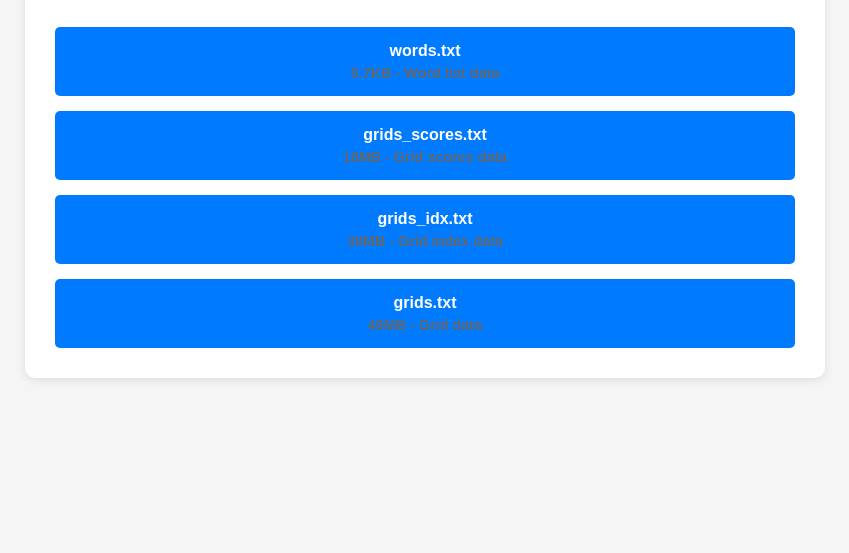
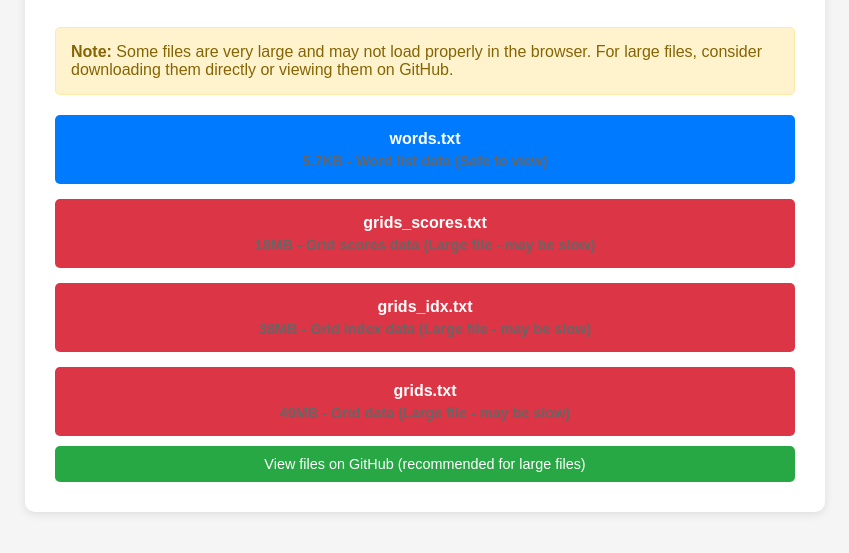
Before and after one commit to lupify/lupin.github.io, a plain HTML site: page index.html in a window 1280 px wide. Shown: the part 111-664 px from the top of the page, without its empty margins (215-1064 px from the left). Drawn offline with Linux system fonts and the light colour scheme.

Commit message:
modification for viewing

```diff
--- a/index.html
+++ b/index.html
@@ -23,6 +23,14 @@
             text-align: center;
             margin-bottom: 30px;
         }
+        .warning {
+            background-color: #fff3cd;
+            border: 1px solid #ffeaa7;
+            color: #856404;
+            padding: 15px;
+            border-radius: 5px;
+            margin-bottom: 20px;
+        }
         .file-links {
             display: flex;
             flex-direction: column;
@@ -42,34 +50,64 @@
         .file-link:hover {
             background-color: #0056b3;
         }
+        .file-link.large {
+            background-color: #dc3545;
+        }
+        .file-link.large:hover {
+            background-color: #c82333;
+        }
         .file-info {
             font-size: 0.9em;
             color: #666;
             margin-top: 5px;
+        }
+        .github-link {
+            display: block;
+            padding: 10px 15px;
+            background-color: #28a745;
+            color: white;
+            text-decoration: none;
+            border-radius: 5px;
+            margin-top: 10px;
+            text-align: center;
+            font-size: 0.9em;
+        }
+        .github-link:hover {
+            background-color: #218838;
         }
     </style>
 </head>
 <body>
     <div class="container">
         <h1>Grids Data Files</h1>
+
+        <div class="warning">
+            <strong>Note:</strong> Some files are very large and may not load properly in the browser.
+            For large files, consider downloading them directly or viewing them on GitHub.
+        </div>
+
         <div class="file-links">
             <a href="grids_shuffle-True_max-1000000/words.txt" class="file-link" target="_blank">
                 words.txt
-                <div class="file-info">5.7KB - Word list data</div>
+                <div class="file-info">5.7KB - Word list data (Safe to view)</div>
             </a>
-            <a href="grids_shuffle-True_max-1000000/grids_scores.txt" class="file-link" target="_blank">
+            <a href="grids_shuffle-True_max-1000000/grids_scores.txt" class="file-link large" target="_blank">
                 grids_scores.txt
-                <div class="file-info">18MB - Grid scores data</div>
+                <div class="file-info">18MB - Grid scores data (Large file - may be slow)</div>
             </a>
-            <a href="grids_shuffle-True_max-1000000/grids_idx.txt" class="file-link" target="_blank">
+            <a href="grids_shuffle-True_max-1000000/grids_idx.txt" class="file-link large" target="_blank">
                 grids_idx.txt
-                <div class="file-info">38MB - Grid index data</div>
+                <div class="file-info">38MB - Grid index data (Large file - may be slow)</div>
             </a>
-            <a href="grids_shuffle-True_max-1000000/grids.txt" class="file-link" target="_blank">
+            <a href="grids_shuffle-True_max-1000000/grids.txt" class="file-link large" target="_blank">
                 grids.txt
-                <div class="file-info">49MB - Grid data</div>
+                <div class="file-info">49MB - Grid data (Large file - may be slow)</div>
             </a>
         </div>
+
+        <a href="https://github.com/lupify/lupin.github.io/tree/main/grids_shuffle-True_max-1000000" class="github-link" target="_blank">
+            View files on GitHub (recommended for large files)
+        </a>
     </div>
 </body>
 </html>
```
